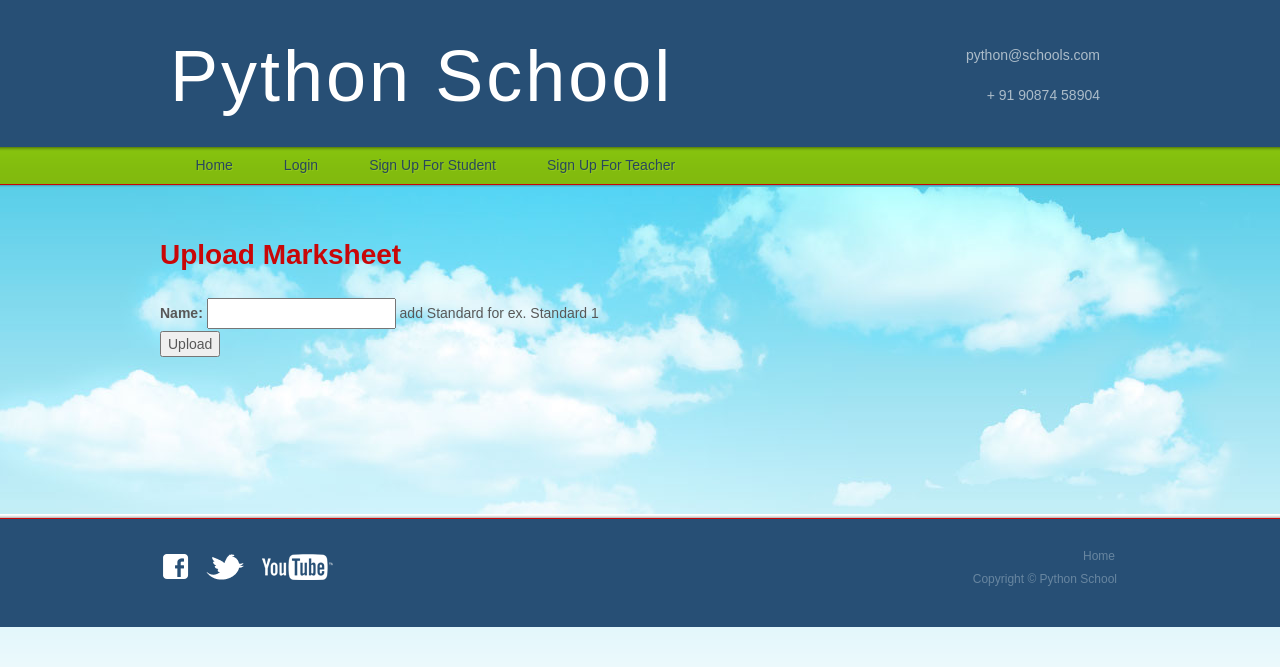
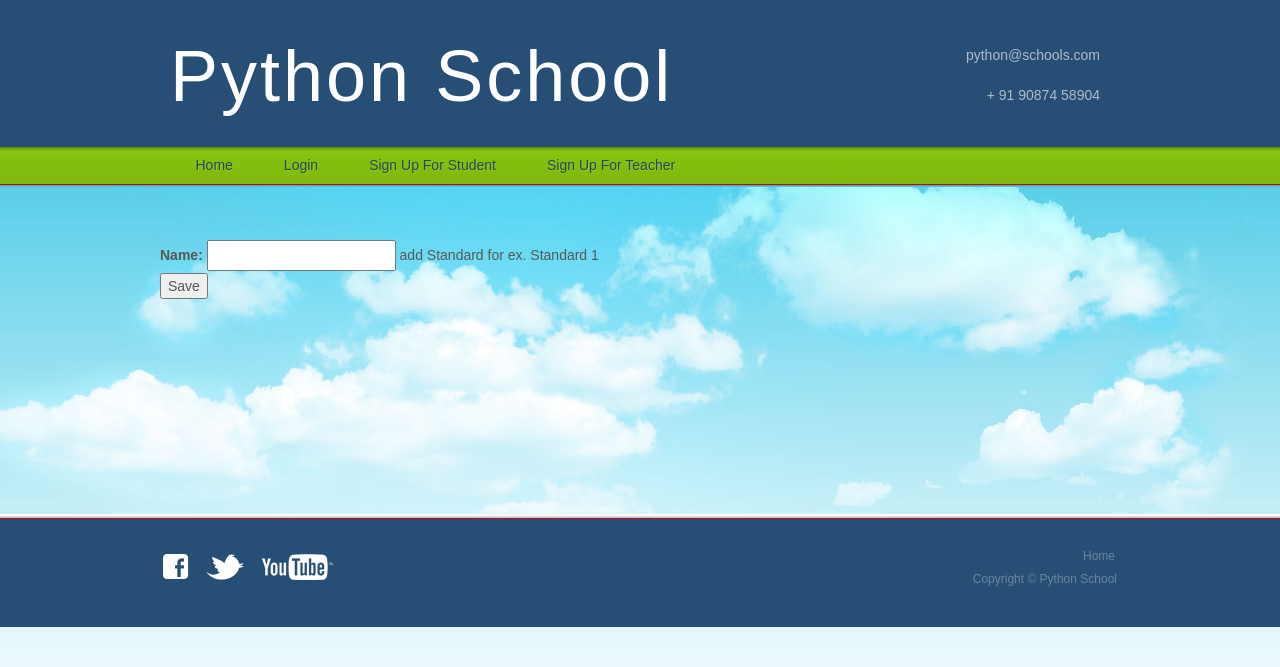
Before and after one commit to jamilnoyda/Make-REST-API-in-Django-using-Django-REST-Framework., a Django app: template templates/teachers/teachers.html in a window 1280 px wide. Shown: the top 667 px of the page. Run offline with Django 3.2, Linux system fonts and the light colour scheme; the template is opened without the code that fills it: values that come from a table or form of the project are taken from there, others are empty; parts of the project's set-up code (start-up, migrations or seed data) failed here and were passed over; some libraries are stand-ins or nearby versions.

Commit message:
Submit Button
Changed Submit button for Standard and Mark sheet Upload form

```diff
--- a/templates/teachers/teachers.html
+++ b/templates/teachers/teachers.html
@@ -2,11 +2,10 @@
 {% block title %} Upload {%endblock%}
 
 {% block content %}
-	<h3>Upload Marksheet</h3>
 	<form method="post" enctype="multipart/form-data">
         {% csrf_token %}
         {{ form.as_p }}
-        <button type="submit" id="submit">Upload</button>
+        <button type="submit" id="submit">Save</button>
 
         {% if messages %}
             <ul class=messages">
```
